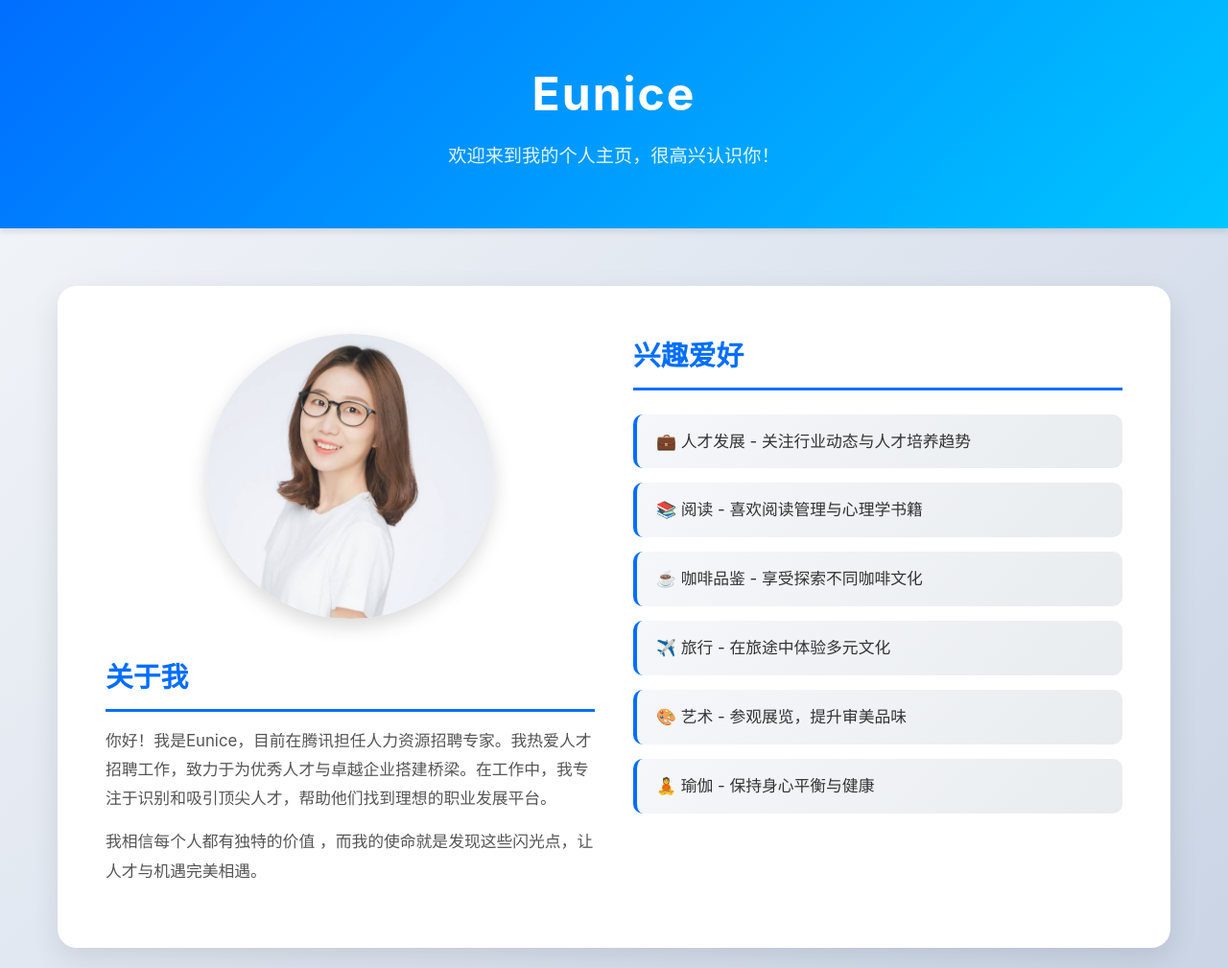
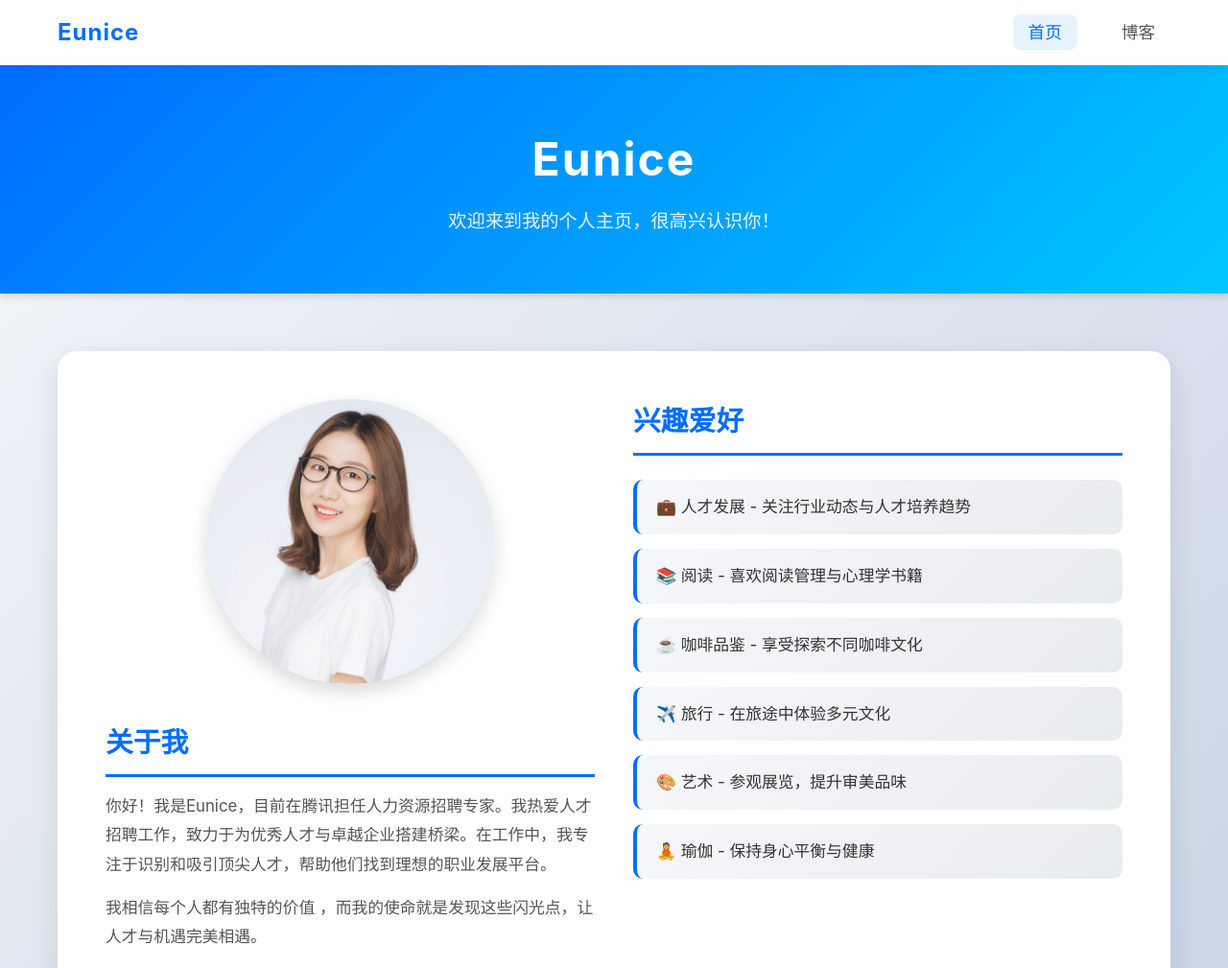
Before and after one commit to euniceytliu/HR-recruitment-website, a plain HTML site: page index.html in a window 1280 px wide. Shown: the top 1009 px of the page at 96% size. Drawn offline with Linux system fonts and the light colour scheme.

Commit message:
feat: 在首页添加导航栏
- 添加首页和博客的导航链接
- 保持与博客页面一致的导航栏样式

```diff
--- a/index.html
+++ b/index.html
@@ -7,6 +7,17 @@
     <link rel="stylesheet" href="style.css">
 </head>
 <body>
+    <!-- 导航栏 -->
+    <nav class="navbar">
+        <div class="nav-container">
+            <div class="nav-logo">Eunice</div>
+            <ul class="nav-menu">
+                <li><a href="index.html" class="nav-link active">首页</a></li>
+                <li><a href="blog.html" class="nav-link">博客</a></li>
+            </ul>
+        </div>
+    </nav>
+
     <!-- 顶部区域 -->
     <header>
         <h1>Eunice</h1>
```
